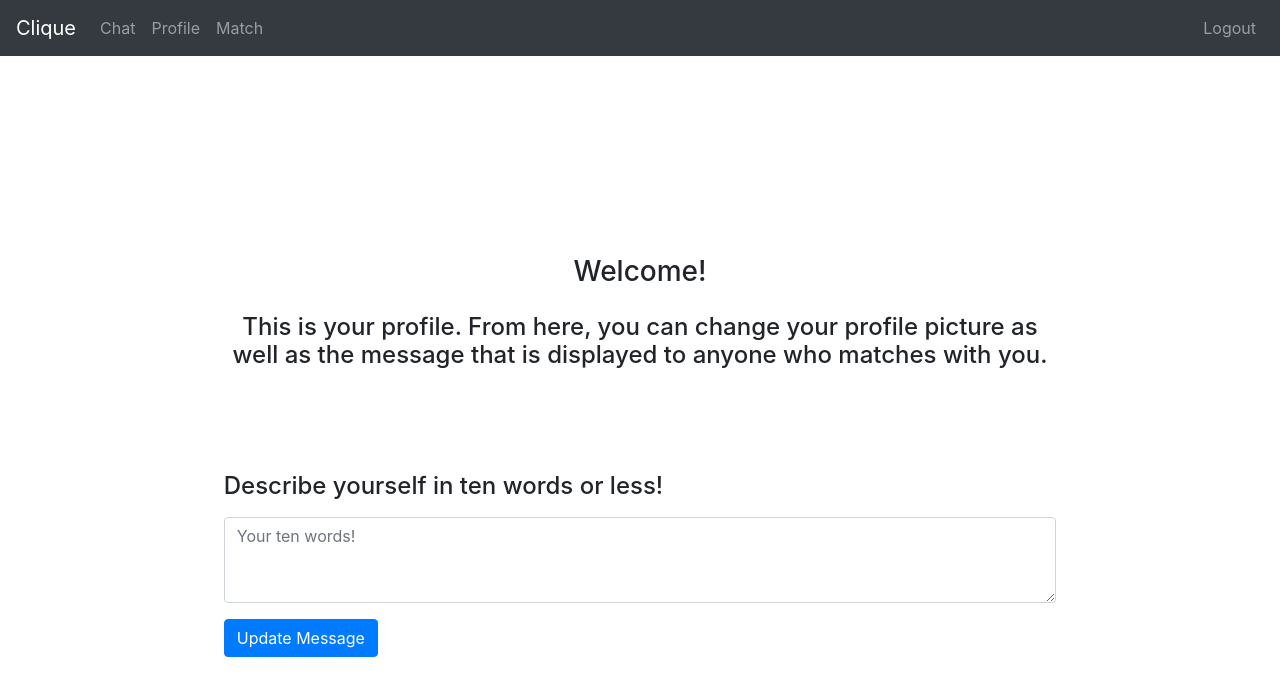
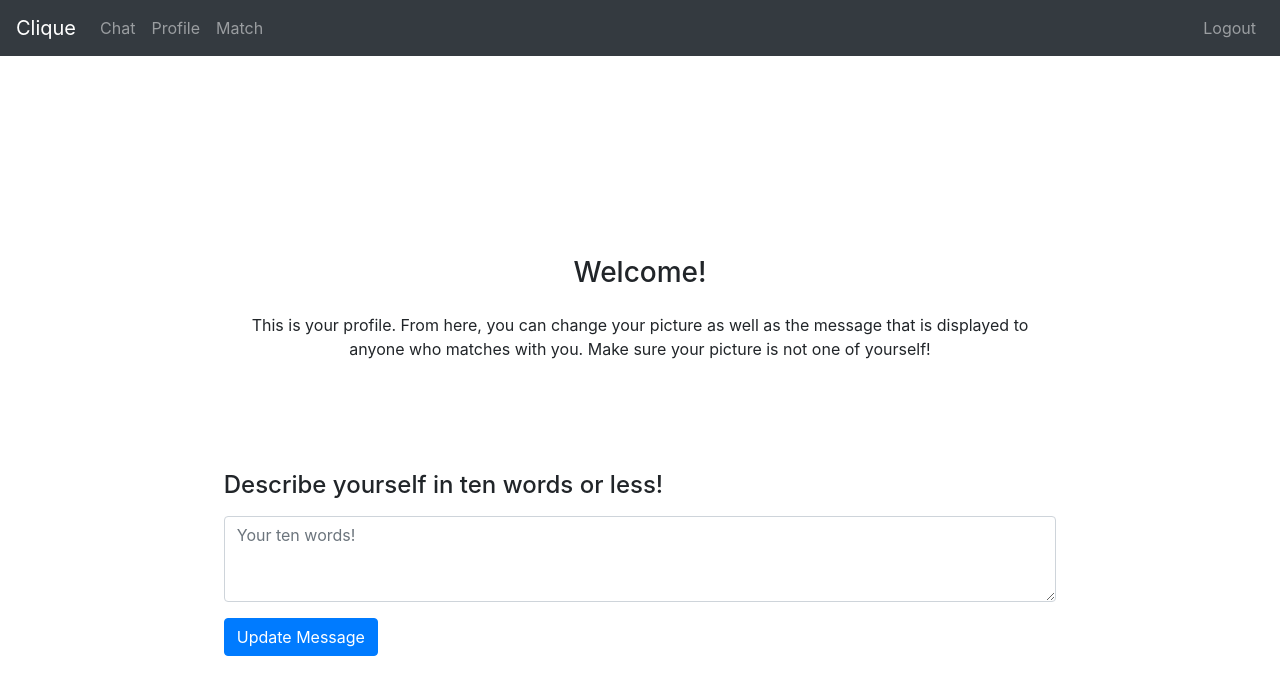
Before and after one commit to dchung21/clique, a React (Create React App) app in the folder client/: page /profile in a window 1280 px wide. Shown: the top 696 px of the page. Built offline with nearby package versions, Linux system fonts and the light colour scheme; no server answers; sample sign-in values are in the browser's storage.

Commit message:
small change to profile

```diff
--- a/client/src/pages/Profile.js
+++ b/client/src/pages/Profile.js
@@ -165,13 +165,14 @@ export default function Profile(props) {
 		<Container className="d-flex justify-content-center align-items-center min-vh-100">
 			<div className="w-75 h-80">
 				<h3 className="text-center py-3">Welcome!</h3>
-				<h4 className = "text-center">This is your profile. From here, you can change
-					your profile picture as well as the message that is displayed to anyone who matches with you.</h4>
+				<p className = "text-center">This is your profile. From here, you can change
+					your picture as well as the message that is displayed to anyone who matches with you. Make sure your
+					picture is not one of yourself!</p>
 				<div className="d-flex justify-content-center">
 				<OverlayTrigger
 						placement="top"
 						delay={{ show: 250, hide: 400 }}
-						overlay={<Tooltip id="button-tooltip-2">Click here to change your profile picture!</Tooltip>}
+						overlay={<Tooltip id="button-tooltip-2">Click here to change your picture!</Tooltip>}
 					>
 					<Button variant = "" onClick = {handleClick}><Image className="w-50 h-50" src={imageUrl.url}/></Button>
 					</OverlayTrigger>
```
